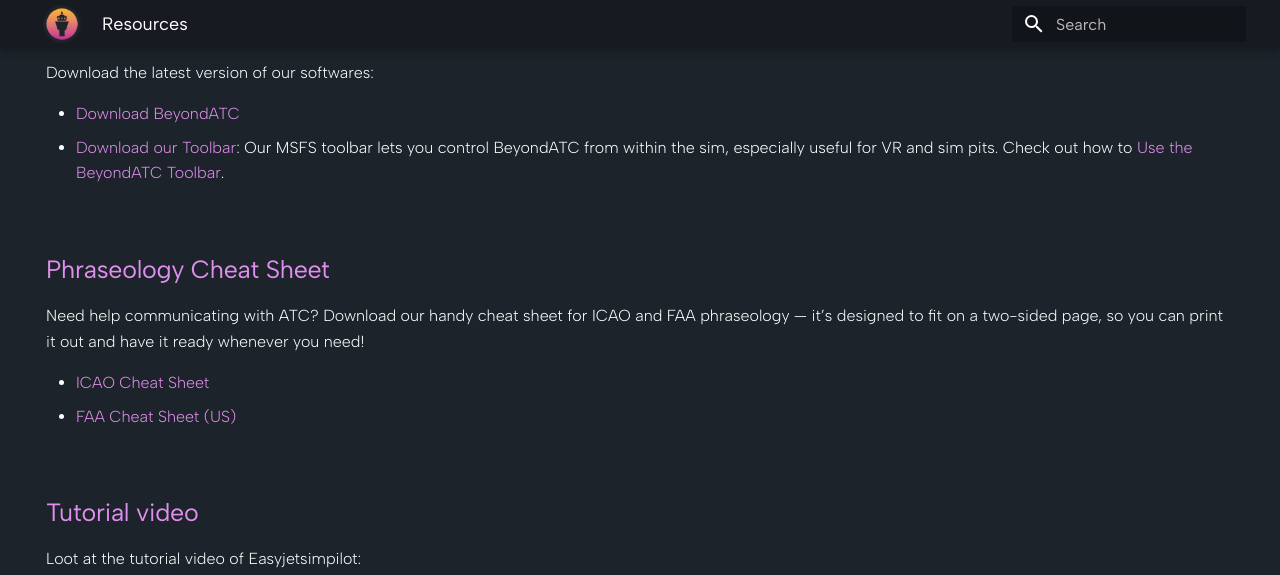
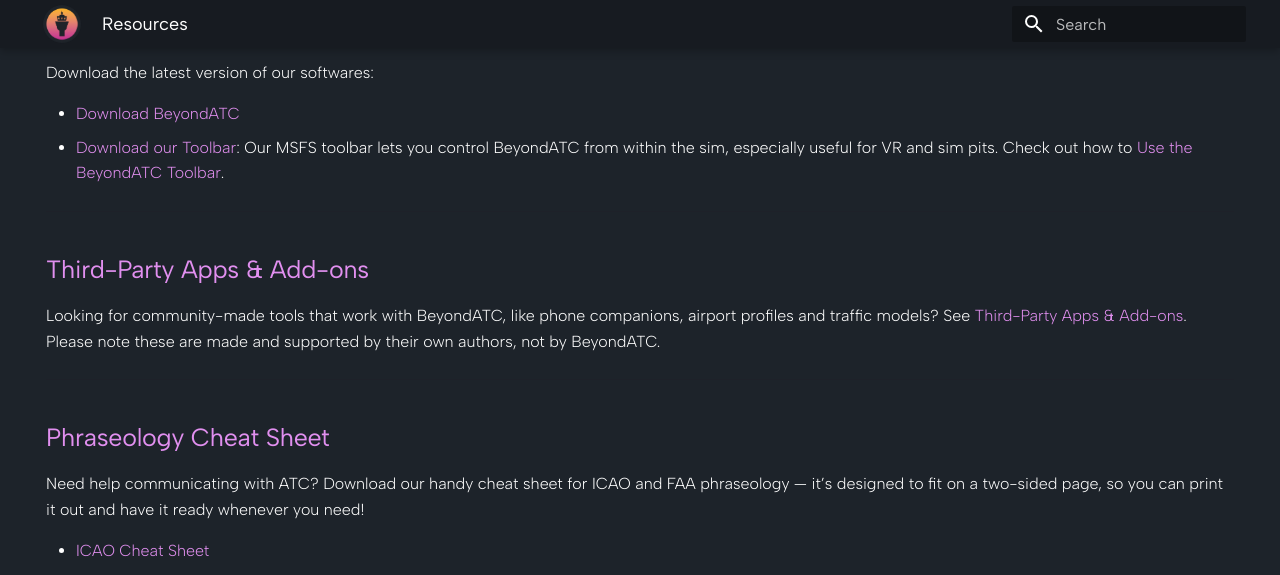
Before and after one commit to BeyondATC/BeyondATC_Wiki, an MkDocs documentation site: the page built from docs/resources/index.md, in a window 1280 px wide and 1400 px high, scrolled down 219 px. Shown: the top 575 px of the window. Built offline with MkDocs 1.6.1 and Material for MkDocs 9.7.7, drawn with Linux system fonts in a browser that asks for light colours; some of the changed text lies outside the part shown.

Commit message:
3rd party tool page

```diff
--- a/docs/resources/index.md
+++ b/docs/resources/index.md
@@ -17,6 +17,12 @@ Download the latest version of our softwares:
 
 - [Download BeyondATC](https://www.beyondatc.net/download)
 - [Download our Toolbar](https://www.beyondatc.net/download): Our MSFS toolbar lets you control BeyondATC from within the sim, especially useful for VR and sim pits. Check out how to [Use the BeyondATC Toolbar](../knowledge-base/toolbar.md).
+
+---
+
+## Third-Party Apps & Add-ons
+
+Looking for community-made tools that work with BeyondATC, like phone companions, airport profiles and traffic models? See [Third-Party Apps & Add-ons](third-party.md). Please note these are made and supported by their own authors, not by BeyondATC.
 
 ---
 
--- a/docs/stylesheets/extra.css
+++ b/docs/stylesheets/extra.css
@@ -211,3 +211,61 @@
 .vfr-stages .twemoji svg { width: 1.5em; height: 1.5em; }
 .vfr-stages .vfr-done svg { fill: var(--md-accent-fg-color); }
 .vfr-stages .vfr-blank svg { fill: var(--md-default-fg-color--light); }
+
+/* Third-party link preview cards (resources/third-party.md) */
+
+.md-typeset a.tp-preview {
+  display: flex;
+  flex-direction: column;
+  gap: 0.25rem;
+  max-width: 34rem;
+  margin: 1rem 0 0.5rem;
+  padding: 0.9rem 1.1rem;
+  border: 1px solid rgba(255, 255, 255, 0.1);
+  border-left: 3px solid var(--md-accent-fg-color);
+  border-radius: 10px;
+  background: rgba(255, 255, 255, 0.04);
+  color: inherit;
+  text-decoration: none;
+  transition: background 0.2s ease, border-color 0.2s ease, transform 0.2s ease;
+}
+
+.md-typeset a.tp-preview:hover {
+  background: rgba(255, 255, 255, 0.08);
+  border-color: rgba(179, 98, 255, 0.4);
+  transform: translateY(-2px);
+  color: inherit;
+}
+
+.tp-preview__site {
+  font-size: 0.75em;
+  text-transform: uppercase;
+  letter-spacing: 0.05em;
+  color: var(--md-default-fg-color--light);
+  opacity: 0.7;
+}
+
+.tp-preview__title {
+  font-weight: 600;
+  color: var(--md-typeset-a-color);
+}
+
+.tp-preview__desc {
+  font-size: 0.9em;
+  color: var(--md-default-fg-color--light);
+}
+
+.tp-preview__url {
+  font-size: 0.8em;
+  opacity: 0.6;
+  overflow-wrap: anywhere;
+}
+
+.tp-preview__url::after {
+  content: " \2197";
+}
+
+.md-typeset .tp-footnote {
+  font-size: 0.8em;
+  opacity: 0.7;
+}
--- a/mkdocs.yml
+++ b/mkdocs.yml
@@ -107,6 +107,7 @@ nav:
       - 'Fenix A320 Family' : 'knowledge-base/cpdlc-a320fenix.md'
   - Resources:
     - 'Resources': 'resources/index.md'
+    - 'Third-Party Apps & Add-ons': 'resources/third-party.md'
   - Support:
     - 'Bug reporting': 'support/bug-reporting.md'
     - 'FAQ': 'support/faq.md'
```
Also changed, not shown: docs/resources/third-party.md (added, +139 -0 lines).
